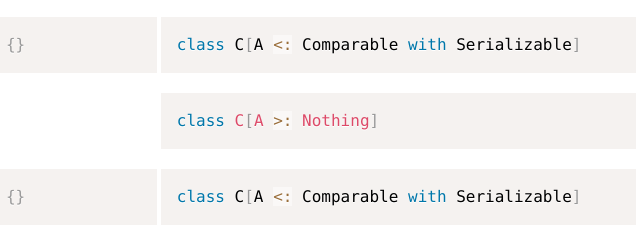
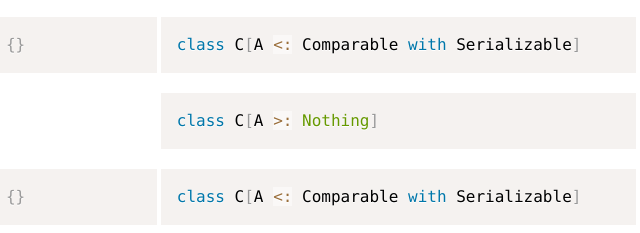
Before and after one commit to shawjef3/JavaScalaCheatSheet, a plain HTML site: page index.html in a window 1280 px wide. Shown: the part 2198-2431 px from the top of the page, 539-1179 px from the left. Drawn offline with Linux system fonts and the light colour scheme.

Commit message:
fix highlighting

```diff
--- a/index.html
+++ b/index.html
@@ -76,7 +76,7 @@ is shorthand for
   <tr><td><pre><code class="language-java">class C&lt;A&gt; {}</code></pre></td><td><pre><code class="language-scala">class C[A]</code></pre></td></tr>
   <tr><td><pre><code class="language-java">class C&lt;A extends Comparable&gt; {}</code></pre></td><td><pre><code class="language-scala">class C[A &lt;: Comparable]</code></pre></td></tr>
   <tr><td><pre><code class="language-java">class C&lt;A extends Comparable, Serializable&gt; {}</code></pre></td><td><pre><code class="language-scala">class C[A <: Comparable with Serializable]</code></pre></td></tr>
-  <tr><td>☹</td><td><pre><code class="language-java">class C[A &gt;: Nothing]</code></pre></td></tr>
+  <tr><td>☹</td><td><pre><code class="language-scala">class C[A &gt;: Nothing]</code></pre></td></tr>
   <tr><td><pre><code class="language-java">class C&lt;A extends Comparable, Serializable&gt; {}</code></pre></td><td><pre><code class="language-scala">class C[A <: Comparable with Serializable]</code></pre></td></tr>
   <tr><td>☹</td><td><pre><code class="language-scala">class C[-A]</code></pre></td></tr>
   <tr><td>☹</td><td><pre><code class="language-scala">class C[+A]</code></pre></td></tr>
```
